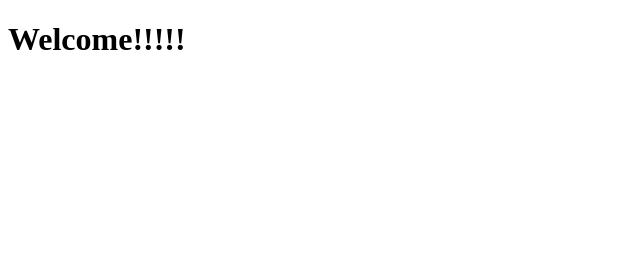
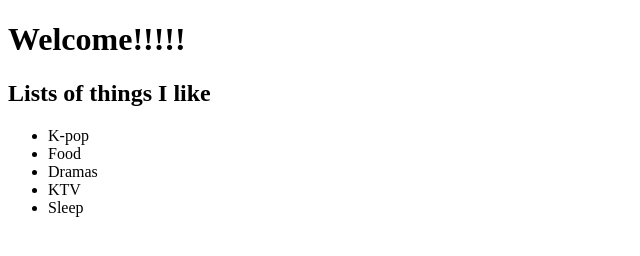
Before and after one commit to vgalindo89/vgalindo89.github.io, a plain HTML site: page index.html in a window 1280 px wide. Shown: the whole page, without its empty margins (0-640 px from the left). Drawn offline with Linux system fonts and the light colour scheme.

Commit message:
Update index.html

```diff
--- a/index.html
+++ b/index.html
@@ -5,6 +5,16 @@
  </head>
  <body>
    <h1> Welcome!!!!!</h1>
+   <h2> Lists of things I like</h2>
+   <ul>
+     <li> K-pop</li>
+     <li>Food</li>
+     <li>Dramas</li>
+     <li>KTV</li>
+     <li>Sleep</li>
+
+
+   </ul>
 
   </body>
 
```
